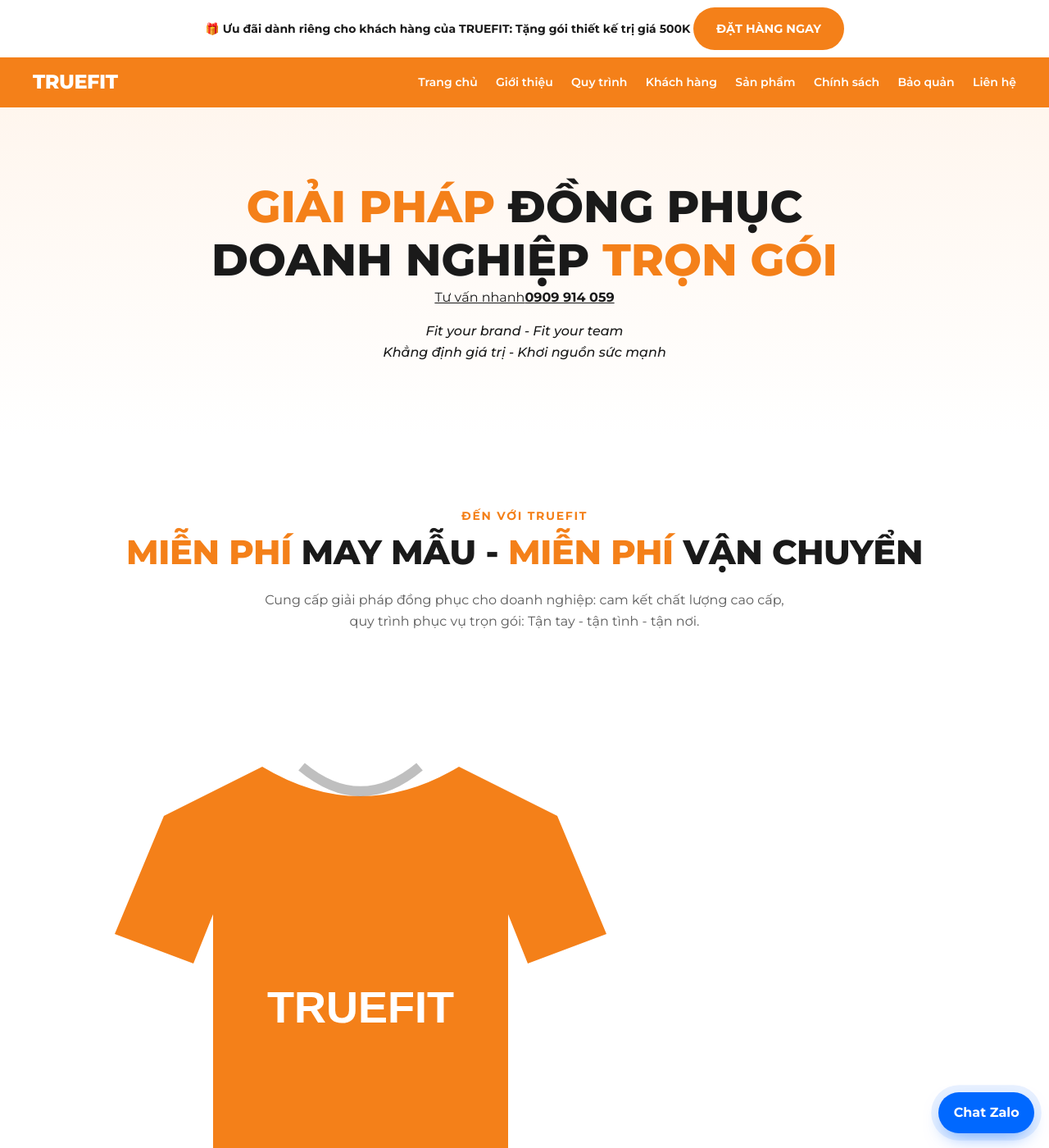
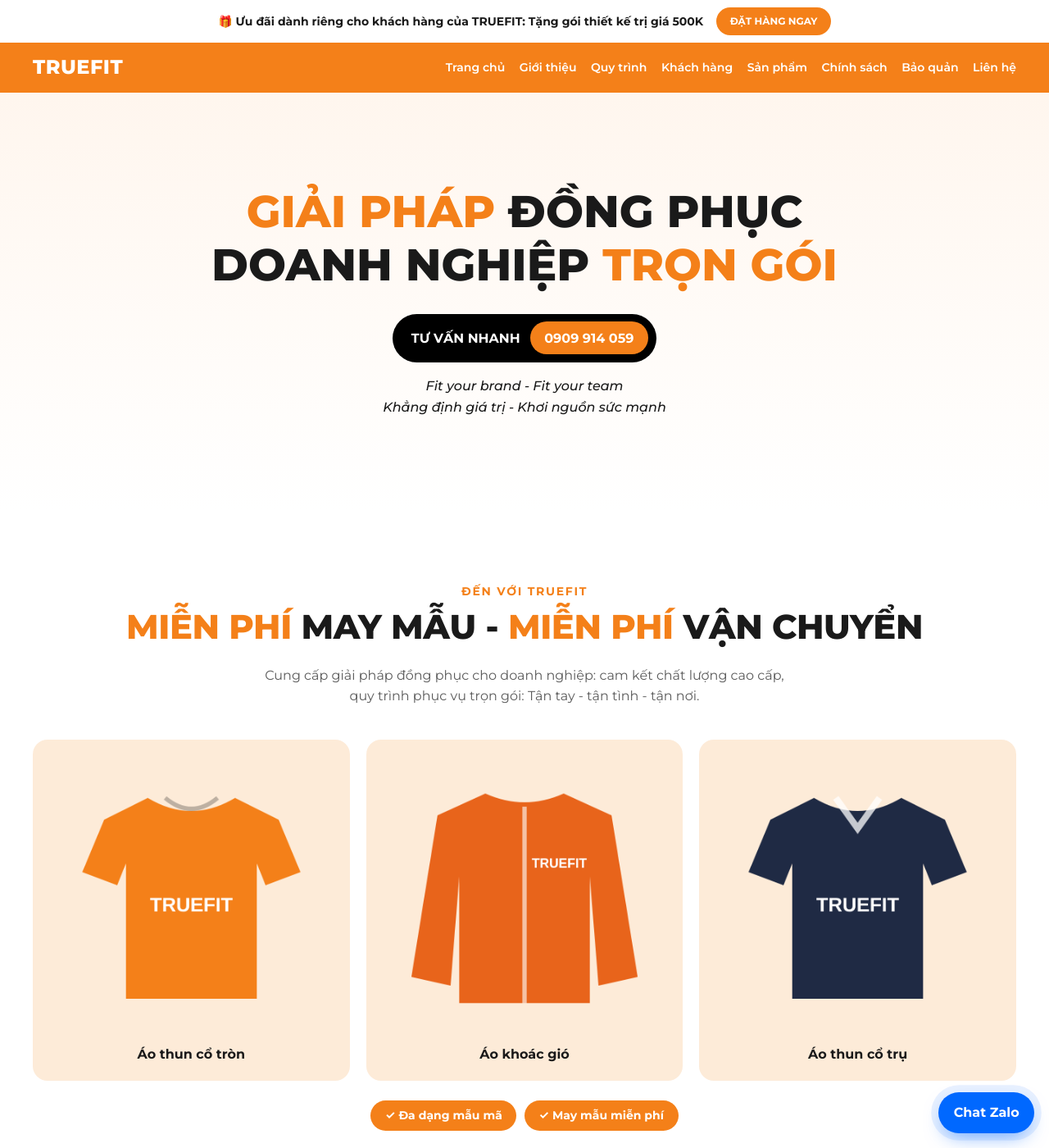
Before and after one commit to bap47/truefit, a Jekyll site: the page built from index.html, in a window 1280 px wide and 1400 px high. Shown: the whole window at 82% size. Built offline with Jekyll 4.4.1, drawn with Linux system fonts in a browser that asks for light colours.

Commit message:
Add files via upload

```diff
--- a/assets/css/main.css
+++ b/assets/css/main.css
@@ -220,6 +220,37 @@
 .tf-zalo:hover { background: #0052cc; animation: none; }
 @keyframes tf-pulse { 0%, 100% { box-shadow: 0 10px 25px -8px rgba(0,104,255,.6), 0 0 0 0 rgba(0,104,255,.35); } 50% { box-shadow: 0 10px 25px -8px rgba(0,104,255,.6), 0 0 0 12px rgba(0,104,255,0); } }
 
+/* ---------- Khối theo trang gốc ---------- */
+.tf-promo { display: flex; flex-wrap: wrap; align-items: center; justify-content: center; gap: .4rem 1rem; }
+.btn--sm { padding: .35rem .9rem; font-size: .75rem; }
+.tf-logo { text-transform: uppercase; letter-spacing: .02em; }
+.tf-hero { padding-block: clamp(4rem, 9vw, 7rem); }
+.tf-hotline { display: inline-flex; align-items: center; gap: .75rem; margin-top: 1.75rem; padding: .6rem .6rem .6rem 1.4rem; border-radius: 999px; background: var(--black); color: #fff; text-decoration: none; font-weight: 700; text-transform: uppercase; transition: transform .3s var(--ease); }
+.tf-hotline strong { background: var(--orange); border-radius: 999px; padding: .45rem 1.1rem; }
+.tf-hotline:hover { transform: translateY(-2px); }
+.tf-feature { display: grid; grid-template-columns: repeat(3, 1fr); gap: 1.25rem; }
+.tf-feature__item { background: var(--cream); border-radius: var(--radius); padding: 1rem 1rem 1.25rem; text-align: center; font-weight: 700; }
+.tf-feature__item img { width: 100%; aspect-ratio: 1; object-fit: contain; transition: transform .5s var(--ease); }
+.tf-feature__item:hover img { transform: scale(1.06) rotate(-2deg); }
+.tf-badges { display: flex; flex-wrap: wrap; justify-content: center; gap: .6rem; margin: 1.5rem 0 0; }
+.tf-badges span { background: var(--orange); color: #fff; font-weight: 700; padding: .45rem 1.1rem; border-radius: 999px; font-size: var(--fs-sm); }
+.tf-subtitle { text-align: center; text-transform: uppercase; font-weight: 800; font-size: var(--fs-lg); margin: 3.5rem 0 1.5rem; }
+.tf-commit { display: grid; grid-template-columns: repeat(3, 1fr); gap: 1rem; }
+.tf-commit__item { border: 2px solid var(--cream); border-radius: var(--radius); padding: 1.5rem; transition: border-color .3s, transform .35s var(--ease); }
+.tf-commit__item:hover { border-color: var(--orange); transform: translateY(-4px); }
+.tf-commit__item h4 { margin: 0 0 .75rem; color: var(--orange); text-transform: uppercase; font-size: 1rem; }
+.tf-commit__item ul { margin: 0; padding-left: 1.1rem; font-size: var(--fs-sm); color: var(--ink-soft); display: grid; gap: .35rem; }
+.tf-stats--4 { grid-template-columns: repeat(4, 1fr); margin-top: 2.5rem; }
+.tf-stat__group { font-size: .7rem !important; font-weight: 700; text-transform: uppercase; letter-spacing: .08em; color: var(--ink-soft); margin-bottom: .3rem !important; }
+.tf-reason--white { background: #fff; }
+.tf-note { text-align: center; font-style: italic; color: var(--ink-soft); font-size: var(--fs-sm); margin: 1.5rem auto 2rem; max-width: 44rem; }
+.tf-care { display: grid; grid-template-columns: repeat(3, 1fr); gap: 1rem; }
+.tf-care p { margin: 0; display: flex; align-items: center; gap: .9rem; background: var(--cream-soft); border-radius: 16px; padding: 1.1rem 1.25rem; font-weight: 600; }
+.tf-care p span { flex: none; display: grid; place-items: center; width: 2.25rem; height: 2.25rem; border-radius: 50%; background: var(--orange); color: #fff; font-weight: 800; }
+@media (max-width: 900px) { .tf-stats--4 { grid-template-columns: repeat(2, 1fr); } .tf-commit, .tf-care { grid-template-columns: 1fr; } }
+@media (max-width: 560px) { .tf-feature { grid-template-columns: repeat(3, 1fr); gap: .5rem; } .tf-feature__item { padding: .5rem; font-size: .75rem; } .tf-stats--4 { grid-template-columns: repeat(2, 1fr); } }
+.tf-nav { gap: 1.1rem; }
+
 /* =========================================================
    ANIMATION
    .rise   = hiện ngay khi tải trang (hero, tiêu đề trang)
```
